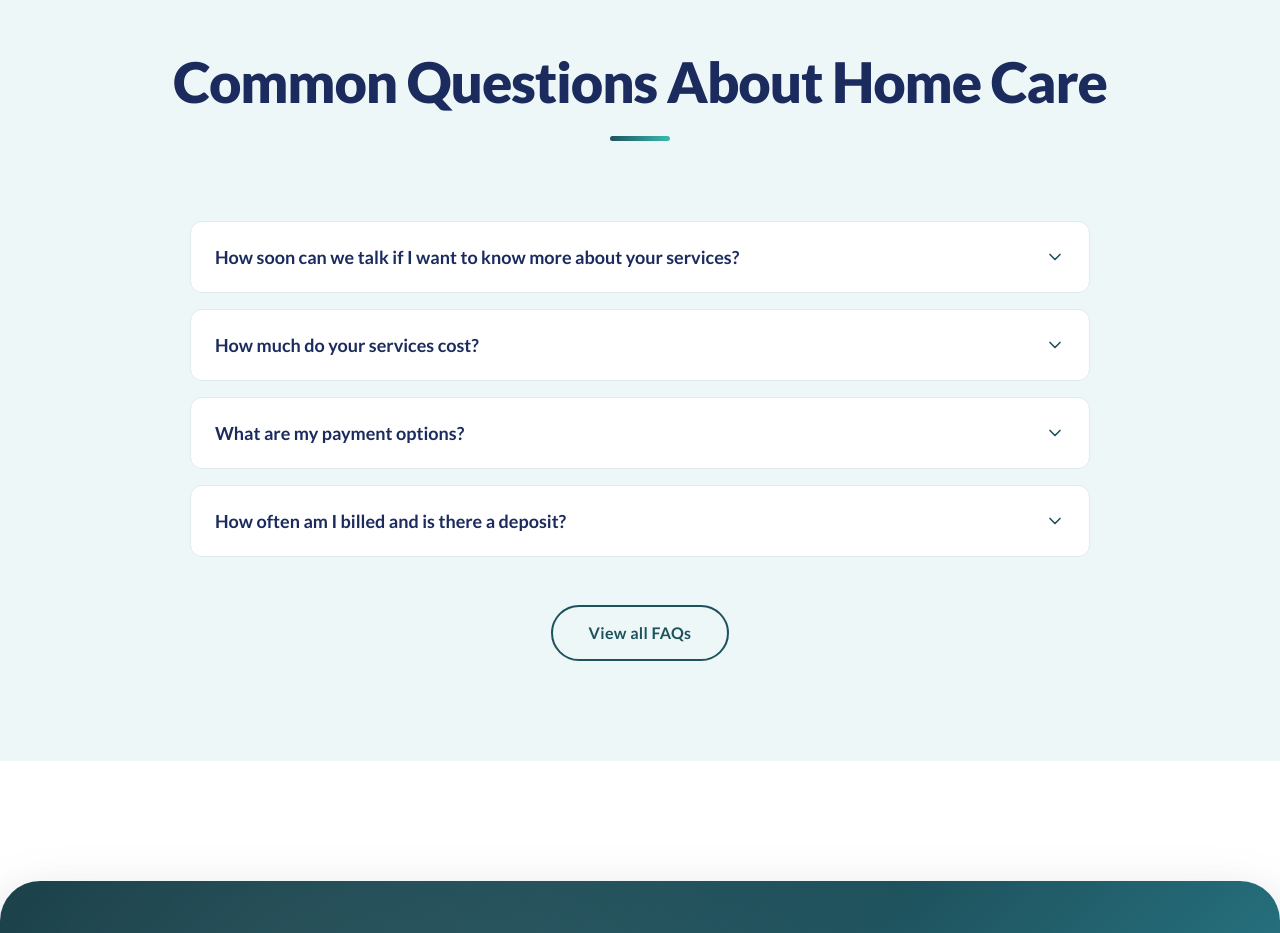
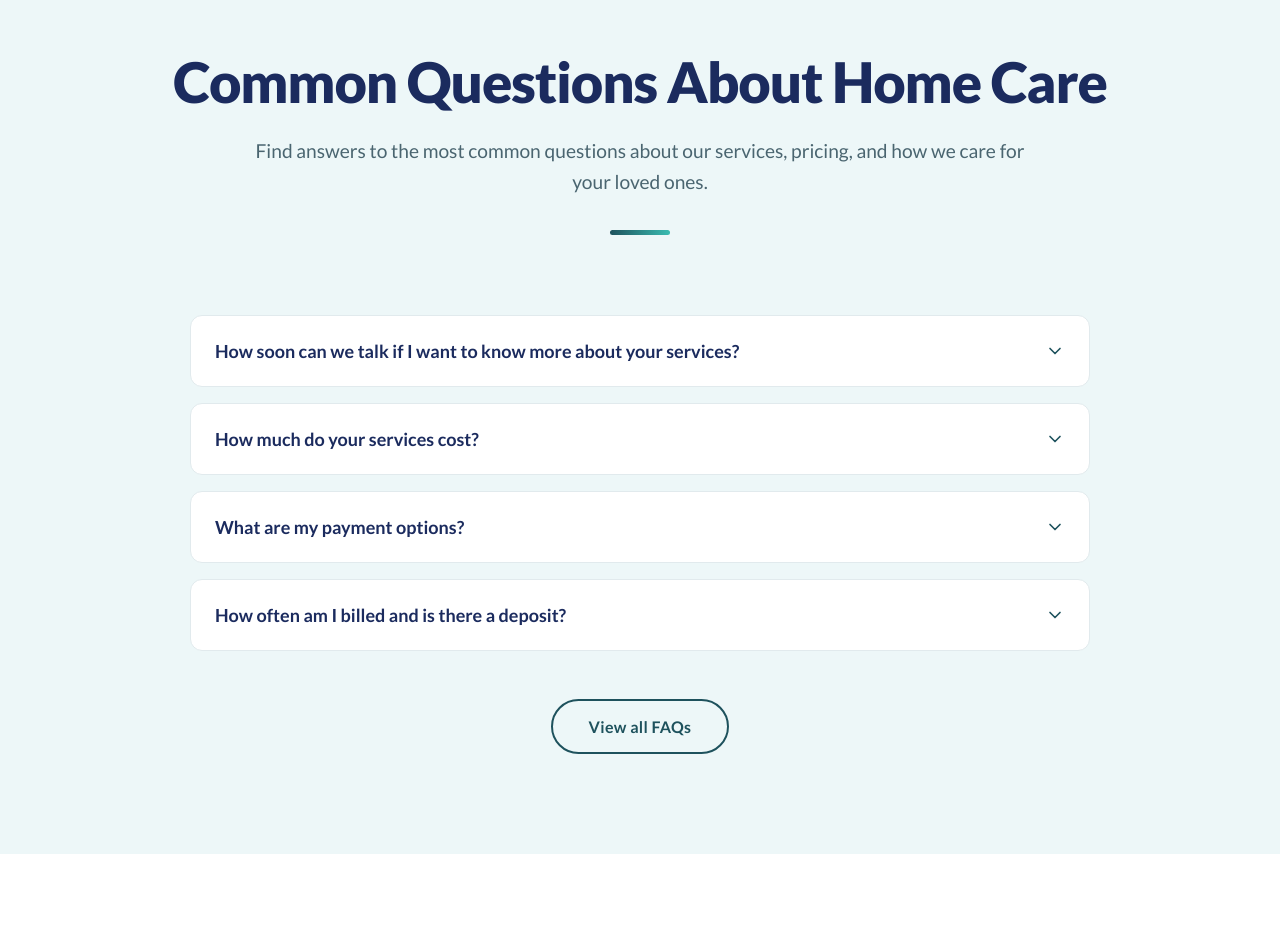
Before and after one commit to heropaulexy79/seren-place, a Next.js app: page / in a window 1280 px wide. Shown: the part 7000-7933 px from the top of the page. Built offline with nearby package versions, Linux system fonts and the light colour scheme.

Commit message:
FAQs fix

```diff
--- a/src/components/home/FAQSection.tsx
+++ b/src/components/home/FAQSection.tsx
@@ -12,9 +12,8 @@ export default function FAQSection() {
     <section className={`section ${styles.faqSection}`}>
       <div className="container">
         <SectionHeader
-          label="FAQ"
           title="Common Questions About Home Care"
-          description="Find answers to the most common questions about our services, pricing, and how we care for your loved ones."
+          subtitle="Find answers to the most common questions about our services, pricing, and how we care for your loved ones."
           centered
         />
 
```
